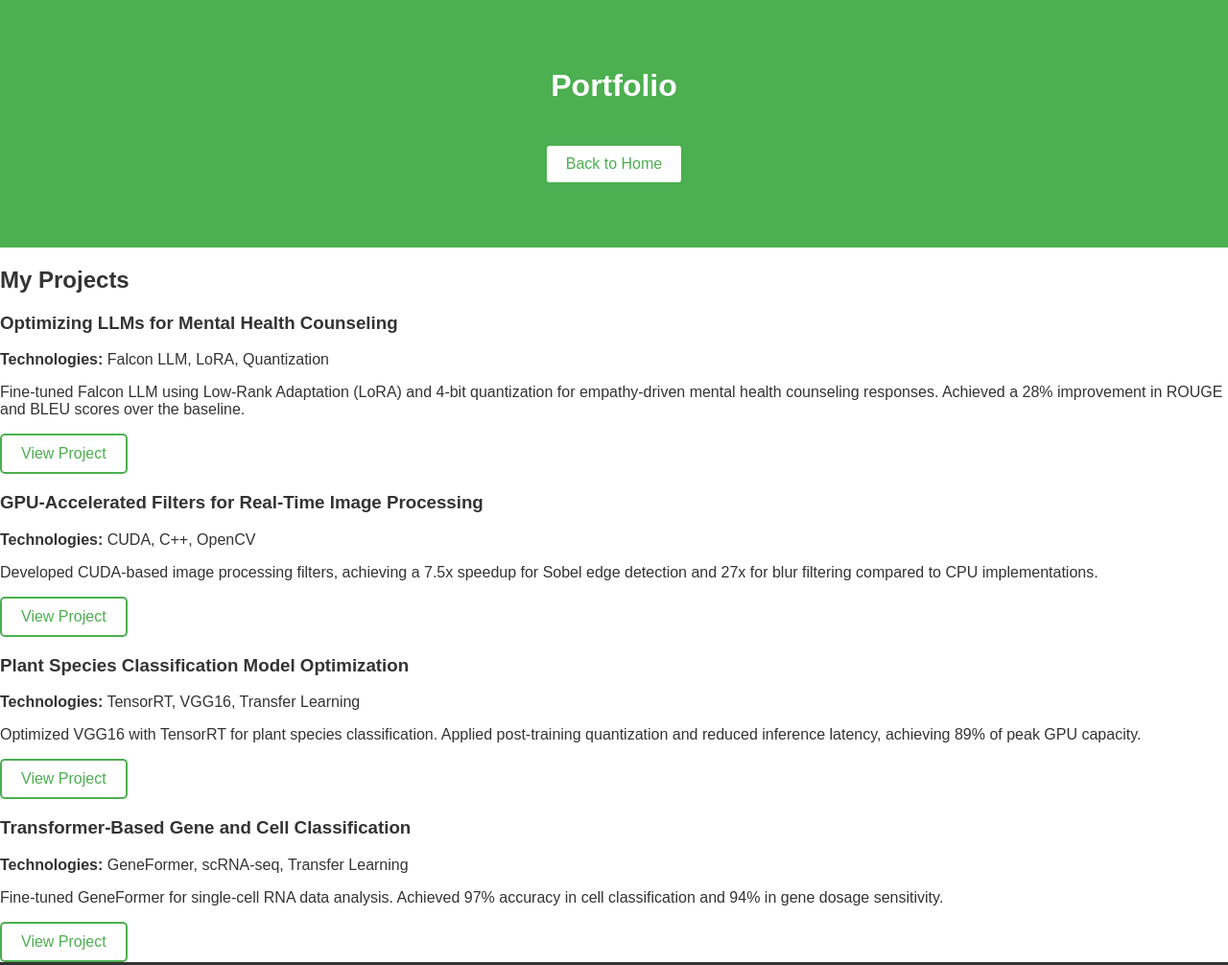
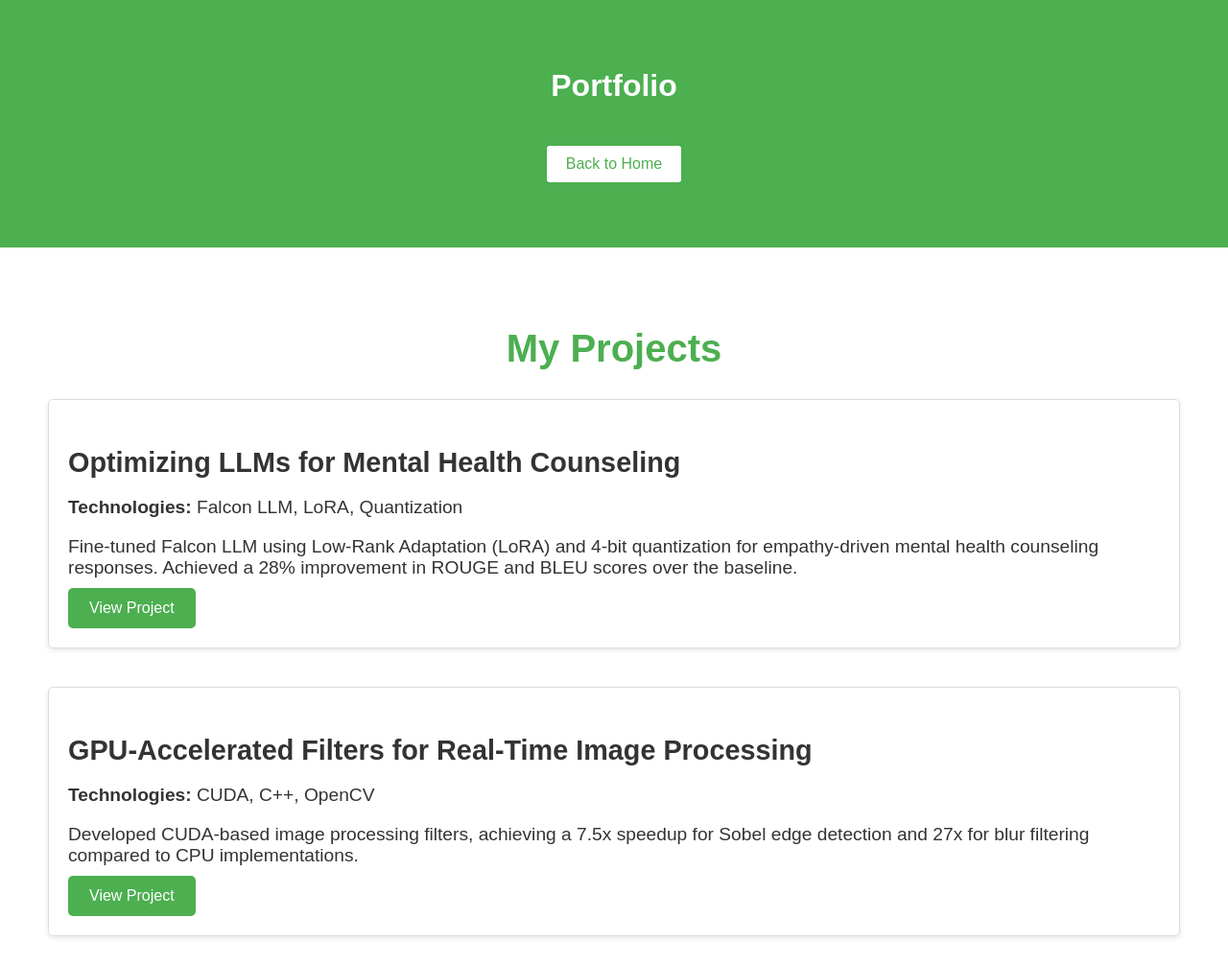
Before and after one commit to pathak-pragnya/pathak-pragnya.github.io, a plain HTML site: page projects.html in a window 1280 px wide. Shown: the top 1006 px of the page at 96% size. Drawn offline with Linux system fonts and the light colour scheme.

Commit message:
Update style.css

```diff
--- a/style.css
+++ b/style.css
@@ -265,3 +265,49 @@ ul li {
 .job ul li {
     margin-bottom: 10px;
 }
+
+/* Portfolio Section */
+#portfolio {
+    padding: 50px;
+    background-color: #ffffff;
+    color: #333;
+}
+
+#portfolio h2 {
+    text-align: center;
+    color: #4CAF50;
+    font-size: 2.5em;
+    margin-bottom: 30px;
+}
+
+.project {
+    margin-bottom: 40px;
+    border: 1px solid #ddd;
+    border-radius: 5px;
+    padding: 20px;
+    box-shadow: 0 2px 5px rgba(0, 0, 0, 0.1);
+}
+
+.project h3 {
+    font-size: 1.8em;
+    color: #333;
+    margin-bottom: 10px;
+}
+
+.project p {
+    font-size: 1.2em;
+    margin-bottom: 10px;
+}
+
+.project .btn {
+    display: inline-block;
+    padding: 10px 20px;
+    background-color: #4CAF50;
+    color: white;
+    text-decoration: none;
+    border-radius: 5px;
+}
+
+.project .btn:hover {
+    background-color: #45a049;
+}
```
